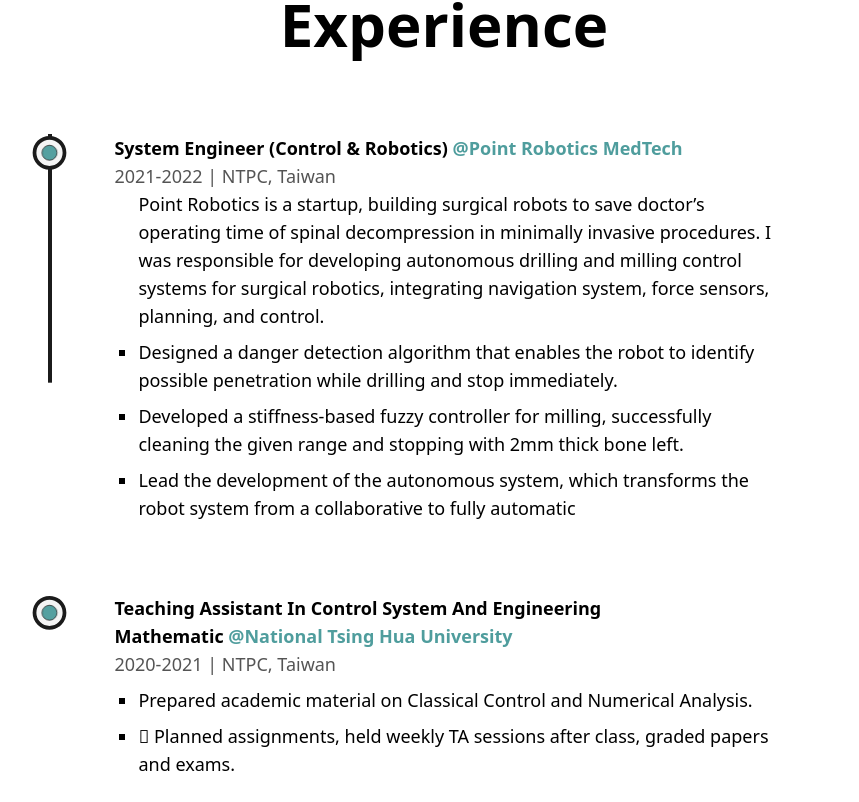
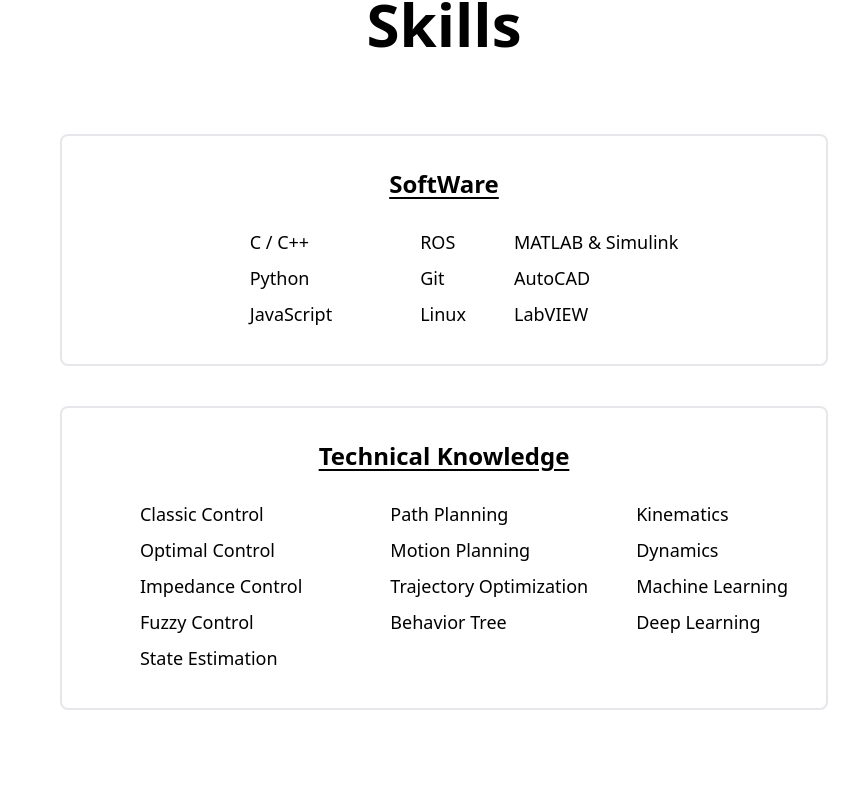
Before and after one commit to tg623623nana/tg623623nana.github.io, a Next.js app: page /about in a window 1280 px wide. Shown: the part 938-1740 px from the top of the page, without its empty margins (196-1055 px from the left). Built offline with nearby package versions, Linux system fonts and the light colour scheme.

Commit message:
feat: add skills

```diff
--- a/src/app/components/Experience.js
+++ b/src/app/components/Experience.js
@@ -44,9 +44,9 @@
     )
 
     return (
-        <div className='my-20'>
+        <div className='my-4'>
             <h2 className='font-bold text-6xl mb-20 w-full text-center
-            xl:text-5xl  lg:text-7xl md:text-5xl sm:text-4xl
+            xl:text-5xl  lg:text-5xl sm:text-4xl
             md:mb-10'>
             Experience
             </h2>
--- /dev/null
+++ b/src/app/components/Skills.js
@@ -0,0 +1,69 @@
+import React from 'react'
+
+
+const Skills = ({children, className=""}) => {
+    return (
+        <div className='my-20'>
+            <h2 className='font-bold text-6xl mb-20 w-full text-center
+            xl:text-5xl  lg:text-5xl sm:text-4xl
+            md:mb-10'>
+            Skills
+            </h2>
+
+            <div className='max-w-3xl flex flex-col container content-center gap-10 ml-auto mr-auto lg:px-10'>
+                <div className='border-2 border-solid p-8 rounded-lg'>
+                    <h3 className='text-center font-bold text-2xl mb-6 underline underline-offset-4'> SoftWare</h3>
+                    <div className='flex container content-center justify-center gap-10 md:flex-col md:text-center md:gap-0'>
+                        <ul className='flex-col px-10 gap-10 text-lg'>
+                            <li className='p-1'>C / C++</li>
+                            <li className='p-1'>Python</li>
+                            <li className='p-1'>JavaScript</li>
+                        </ul>
+                        <ul className='flex-col gap-10 text-lg'>
+                            <li className='p-1'>ROS</li>
+                            <li className='p-1'>Git</li>
+                            <li className='p-1'>Linux</li>
+                        </ul>
+                        <ul className='flex-col gap-10 text-lg'>
+                            <li className='p-1'>MATLAB & Simulink</li>
+                            <li className='p-1'>AutoCAD</li>
+                            <li className='p-1'>LabVIEW</li>
+                        </ul>
+
+                    </div>
+                </div>
+
+                <div className='border-2 border-solid p-8 rounded-lg'>
+                    <h3 className='text-center font-bold text-2xl mb-6 underline underline-offset-4'> Technical Knowledge</h3>
+                    <div className='flex container content-center justify-center gap-10 md:flex-col md:text-center md:gap-0'>
+                        <ul className='flex-col px-10 gap-10 text-lg'>
+                            <li className='p-1'>Classic Control</li>
+                            <li className='p-1'>Optimal Control</li>
+                            <li className='p-1'>Impedance Control</li>
+                            <li className='p-1'>Fuzzy Control</li>
+                            <li className='p-1'>State Estimation</li>
+                        </ul>
+
+                        <ul className='flex-col gap-10 text-lg'>
+                            <li className='p-1'>Path Planning</li>
+                            <li className='p-1'>Motion Planning</li>
+                            <li className='p-1'>Trajectory Optimization</li>
+                            <li className='p-1'>Behavior Tree</li>
+                        </ul>
+
+                        <ul className='flex-col gap-10 text-lg'>
+                            <li className='p-1'>Kinematics</li>
+                            <li className='p-1'>Dynamics</li>
+                            <li className='p-1'>Machine Learning</li>
+                            <li className='p-1'>Deep Learning</li>
+                        </ul>
+
+                    </div>
+                </div>
+            </div>
+
+        </div>
+    )
+}
+
+export default Skills
--- a/src/pages/about.js
+++ b/src/pages/about.js
@@ -4,6 +4,7 @@
 import Experience from '@/app/components/Experience'
 import TransitionEffect from '@/app/components/TransitionEffect'
 import Head from 'next/head'
+import Skills from '@/app/components/Skills'
 
 const about = () => {
     return (
@@ -75,7 +76,7 @@
                 </div>
 
             </div>
-
+            <Skills />
             <Experience />
         </Layout>
     </main>
```
